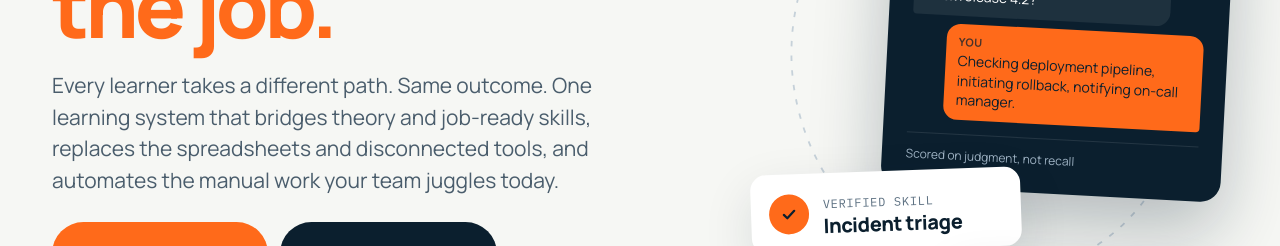
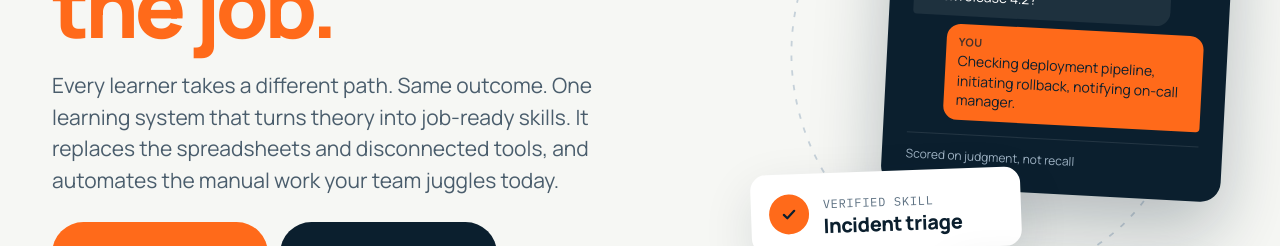
Before and after one commit to ludakhris/interview-differently, a React (Vite) app in the folder apps/learn/: page / in a window 1280 px wide. Shown: the part 424-670 px from the top of the page. Built offline with nearby package versions, Linux system fonts and the light colour scheme; no server answers.

Commit message:
copy(site-c): hero lead split into two sentences
Refs #75

Co-Authored-By: Claude Fable 5.1 <noreply@anthropic.com>

```diff
--- a/apps/learn/src/pages/c/CHomePage.tsx
+++ b/apps/learn/src/pages/c/CHomePage.tsx
@@ -272,8 +272,8 @@ export function CHomePage() {
               Training that behaves like <span className="ld-orange">the job.</span>
             </h1>
             <p className="ld-lead">
-              Every learner takes a different path. Same outcome. One learning system that bridges
-              theory and job-ready skills, replaces the spreadsheets and disconnected tools, and
+              Every learner takes a different path. Same outcome. One learning system that turns
+              theory into job-ready skills. It replaces the spreadsheets and disconnected tools, and
               automates the manual work your team juggles today.
             </p>
             <div className="ld-hero-actions">
```
